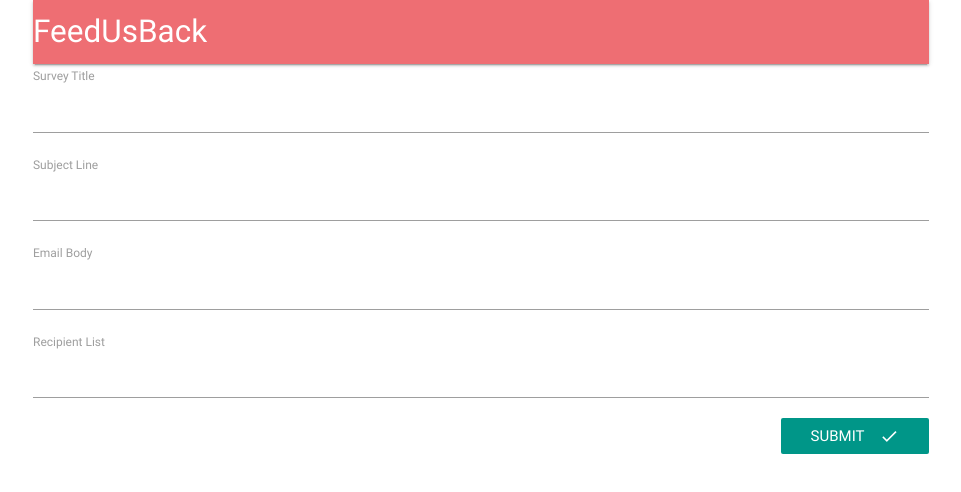
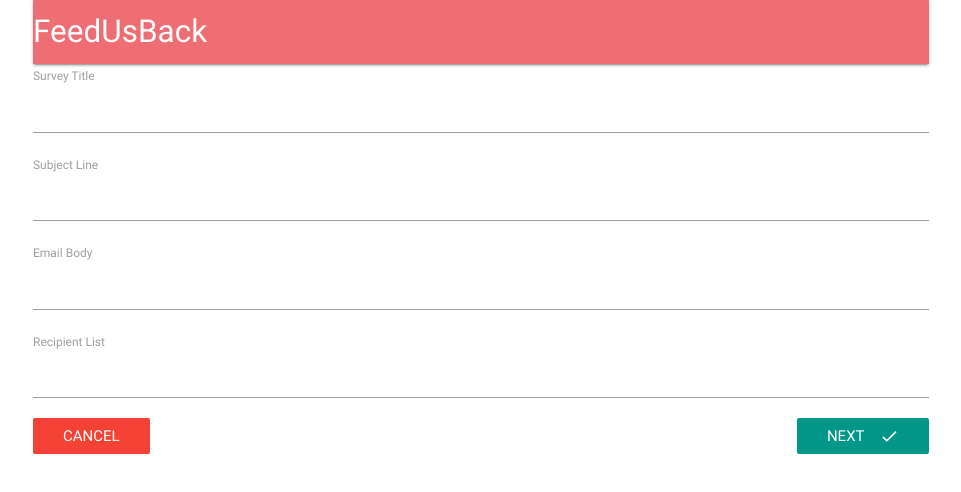
Before and after one commit to jparasha/server, a React (Create React App) app in the folder client/: page /surveys/new in a window 1280 px wide. Shown: the top 492 px of the page, without its empty margins (159-1120 px from the left). Built offline with nearby package versions, Linux system fonts and the light colour scheme; no server answers.

Commit message:
cancel buttton added

```diff
--- a/client/src/components/surveys/SurveyForm.js
+++ b/client/src/components/surveys/SurveyForm.js
@@ -1,6 +1,7 @@
 import _ from 'lodash';
 import React, { Component } from 'react';
 import { reduxForm, Field } from 'redux-form';
+import { Link } from 'react-router-dom';
 import SurveyField from './SurveyField';
 
 const FIELD = [
@@ -32,10 +33,12 @@
             <div>
                     <form onSubmit = {this.props.handleSubmit(values => console.log(values) )}>
                         {this.renderFields()}
+                        <Link to="/surveys" className= "red btn-flat white-text">
+                            Cancel
+                        </Link>
                         <button type = "submit" className = "teal btn-flat right white-text">
-                            submit
+                            Next
                             <i className="material-icons right">done</i>
-
                         </button>
 
 
```
